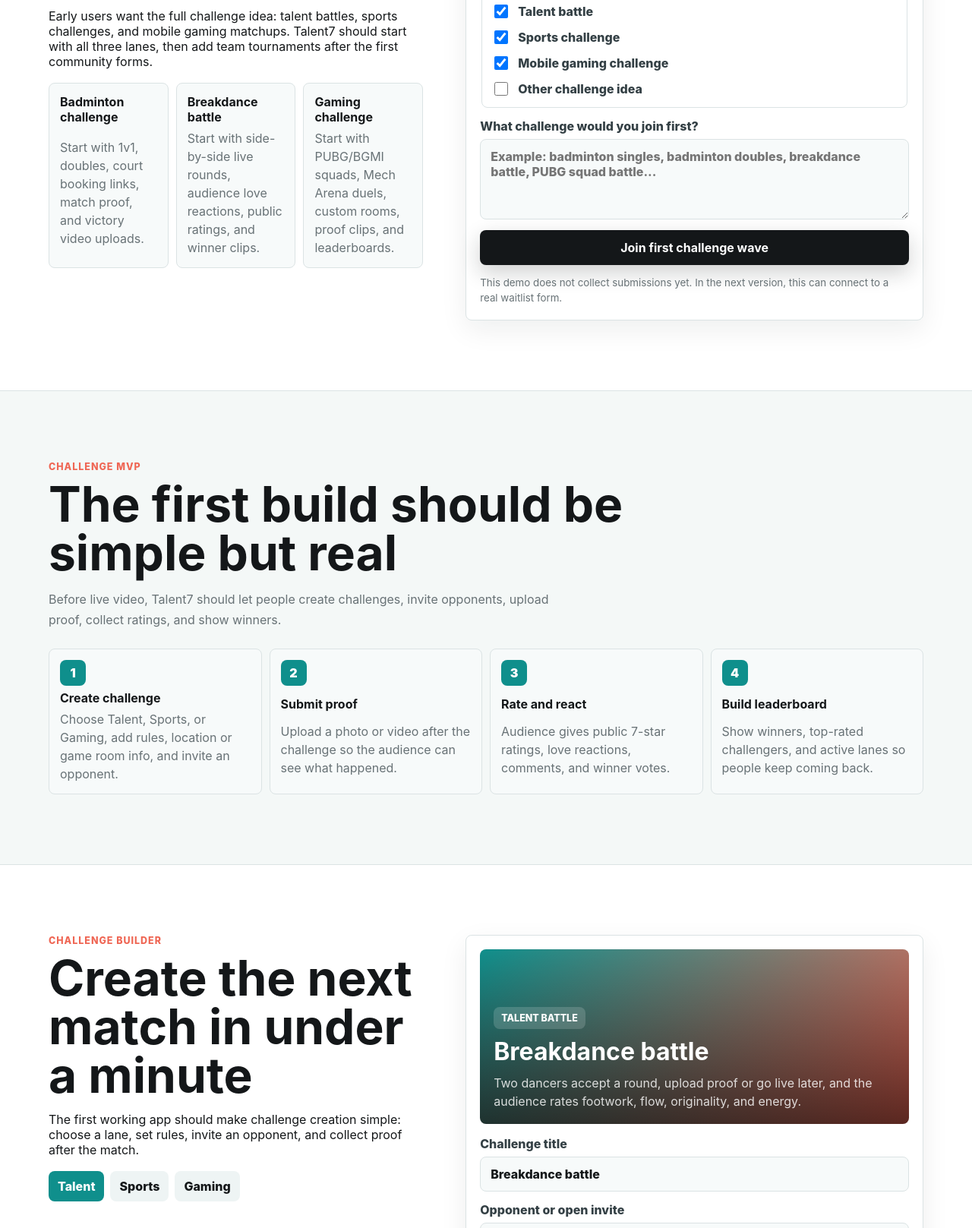
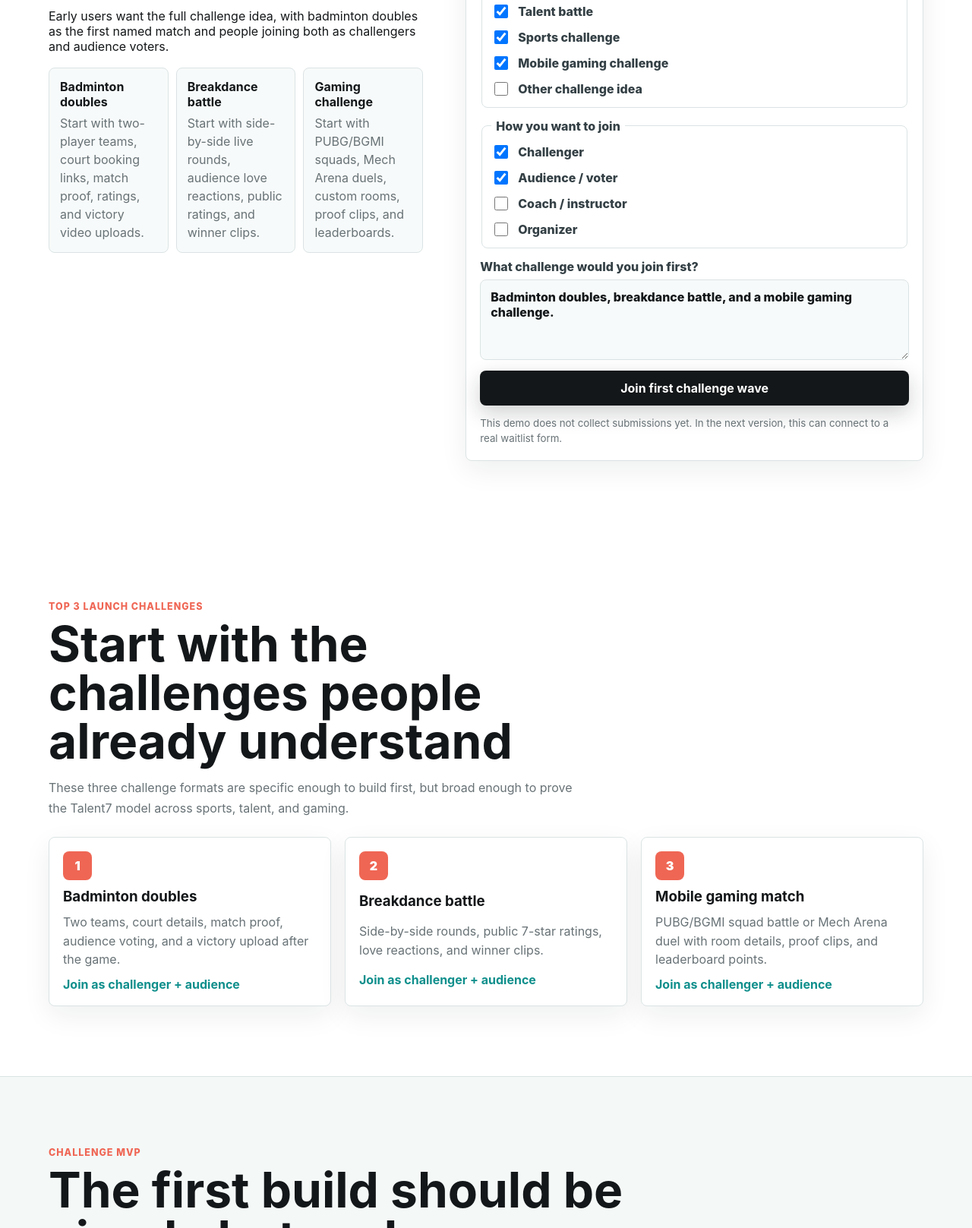
Before and after one commit to jointalent7-ehte/jointalent7, a plain HTML site: page index.html in a window 1280 px wide. Shown: the part 3899-5516 px from the top of the page at 76% size. Drawn offline with Linux system fonts and the light colour scheme.

Commit message:
Add top 3 launch challenges

```diff
--- a/index.html
+++ b/index.html
@@ -250,11 +250,11 @@
       <div class="section-heading">
         <p class="eyebrow">First wave</p>
         <h2>Launch all three challenge lanes</h2>
-        <p>Early users want the full challenge idea: talent battles, sports challenges, and mobile gaming matchups. Talent7 should start with all three lanes, then add team tournaments after the first community forms.</p>
+        <p>Early users want the full challenge idea, with badminton doubles as the first named match and people joining both as challengers and audience voters.</p>
         <div class="early-demand">
           <article>
-            <strong>Badminton challenge</strong>
-            <span>Start with 1v1, doubles, court booking links, match proof, and victory video uploads.</span>
+            <strong>Badminton doubles</strong>
+            <span>Start with two-player teams, court booking links, match proof, ratings, and victory video uploads.</span>
           </article>
           <article>
             <strong>Breakdance battle</strong>
@@ -282,13 +282,48 @@
           <label><input type="checkbox" checked /> Mobile gaming challenge</label>
           <label><input type="checkbox" /> Other challenge idea</label>
         </fieldset>
+        <fieldset class="checkbox-group">
+          <legend>How you want to join</legend>
+          <label><input type="checkbox" checked /> Challenger</label>
+          <label><input type="checkbox" checked /> Audience / voter</label>
+          <label><input type="checkbox" /> Coach / instructor</label>
+          <label><input type="checkbox" /> Organizer</label>
+        </fieldset>
         <label>
           What challenge would you join first?
-          <textarea rows="4" placeholder="Example: badminton singles, badminton doubles, breakdance battle, PUBG squad battle..."></textarea>
+          <textarea rows="4">Badminton doubles, breakdance battle, and a mobile gaming challenge.</textarea>
         </label>
         <button class="primary-button" type="button">Join first challenge wave</button>
         <small>This demo does not collect submissions yet. In the next version, this can connect to a real waitlist form.</small>
       </form>
+    </section>
+
+    <section class="section top-challenges-section" id="top-challenges">
+      <div class="section-heading">
+        <p class="eyebrow">Top 3 launch challenges</p>
+        <h2>Start with the challenges people already understand</h2>
+        <p>These three challenge formats are specific enough to build first, but broad enough to prove the Talent7 model across sports, talent, and gaming.</p>
+      </div>
+      <div class="top-challenge-grid">
+        <article class="top-challenge-card">
+          <span>1</span>
+          <h3>Badminton doubles</h3>
+          <p>Two teams, court details, match proof, audience voting, and a victory upload after the game.</p>
+          <strong>Join as challenger + audience</strong>
+        </article>
+        <article class="top-challenge-card">
+          <span>2</span>
+          <h3>Breakdance battle</h3>
+          <p>Side-by-side rounds, public 7-star ratings, love reactions, and winner clips.</p>
+          <strong>Join as challenger + audience</strong>
+        </article>
+        <article class="top-challenge-card">
+          <span>3</span>
+          <h3>Mobile gaming match</h3>
+          <p>PUBG/BGMI squad battle or Mech Arena duel with room details, proof clips, and leaderboard points.</p>
+          <strong>Join as challenger + audience</strong>
+        </article>
+      </div>
     </section>
 
     <section class="section mvp-section" id="mvp">
--- a/styles.css
+++ b/styles.css
@@ -332,7 +332,8 @@ button {
 .sports-grid,
 .coach-grid,
 .pricing-grid,
-.game-grid {
+.game-grid,
+.top-challenge-grid {
   display: grid;
   grid-template-columns: repeat(3, minmax(0, 1fr));
   gap: 18px;
@@ -344,6 +345,7 @@ button {
 .price-card,
 .game-card,
 .leader-card,
+.top-challenge-card,
 .challenge-stage,
 .expert-panel,
 .contribution-panel,
@@ -615,6 +617,42 @@ textarea {
   background: #f4f8f7;
   border-top: 1px solid var(--line);
   border-bottom: 1px solid var(--line);
+}
+
+.top-challenges-section {
+  background: #fff;
+}
+
+.top-challenge-card {
+  display: grid;
+  gap: 10px;
+  padding: 18px;
+  background: #fff;
+}
+
+.top-challenge-card span {
+  display: grid;
+  place-items: center;
+  width: 38px;
+  height: 38px;
+  color: #fff;
+  background: var(--coral);
+  border-radius: 8px;
+  font-weight: 900;
+}
+
+.top-challenge-card h3,
+.top-challenge-card p {
+  margin: 0;
+}
+
+.top-challenge-card p {
+  color: var(--muted);
+  line-height: 1.55;
+}
+
+.top-challenge-card strong {
+  color: var(--teal);
 }
 
 .mvp-grid {
@@ -1176,6 +1214,7 @@ textarea {
   .coach-grid,
   .pricing-grid,
   .game-grid,
+  .top-challenge-grid,
   .leaderboard-grid,
   .split-layout {
     grid-template-columns: 1fr;
```
Also changed, not shown: 1 other file.
